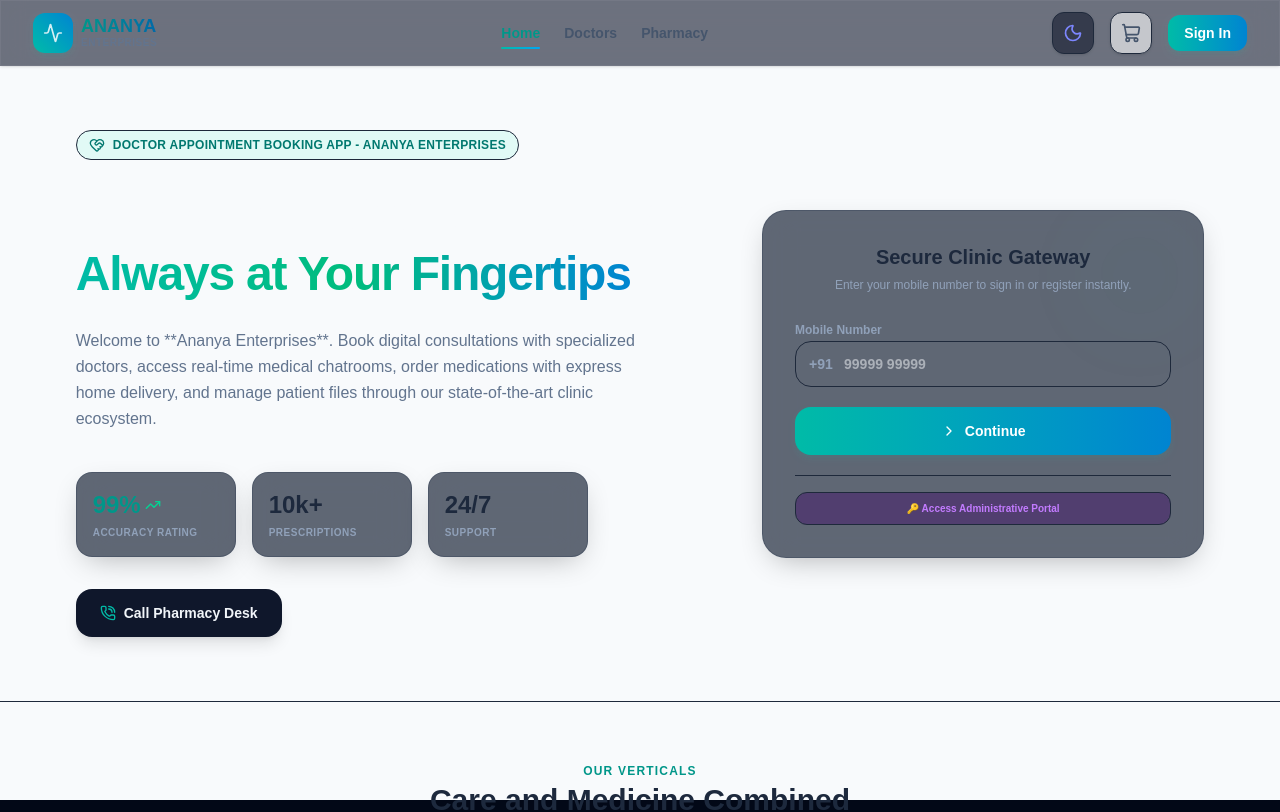
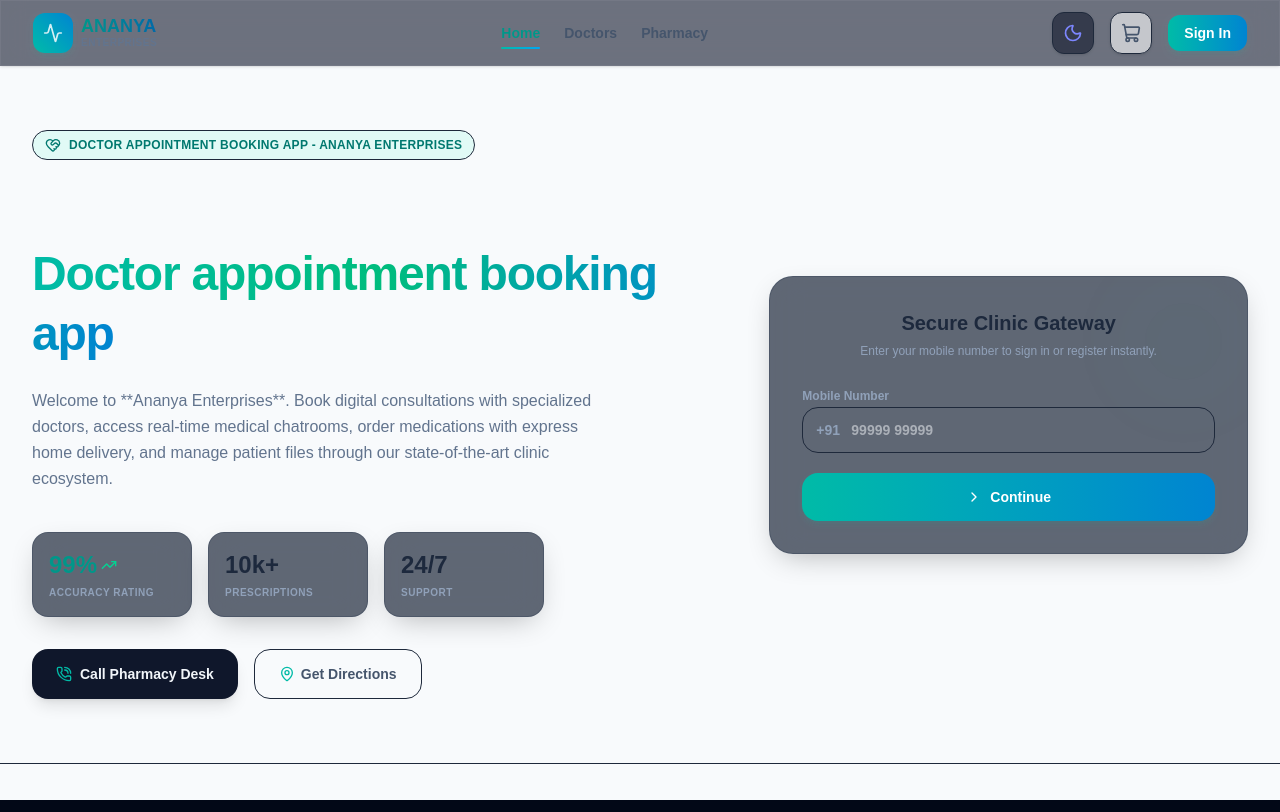
Before and after one commit to animesh045/AppointmentBookingPT, a Next.js app: page / in a window 1280 px wide. Shown: the top 812 px of the page. Built offline with nearby package versions, Linux system fonts and the light colour scheme.

Commit message:
Update hero title, add maps direction button, and implement automatic admin detection

```diff
--- a/src/app/page.tsx
+++ b/src/app/page.tsx
@@ -64,12 +64,6 @@
     e.preventDefault();
     if (!/^\d{10}$/.test(mobile)) {
       alert('Please enter a valid 10-digit mobile number');
-      return;
-    }
-
-    if (mobile === '8368825928') {
-      alert('Admin accounts must log in via the dedicated Admin Portal at /admin/login.');
-      router.push('/admin/login');
       return;
     }
 
@@ -152,9 +146,9 @@
           </div>
 
           <h1 className="text-4xl sm:text-5xl font-extrabold tracking-tight leading-tight">
-            Comprehensive Medical Care <br />
+            Ananya Enterprises <br />
             <span className="bg-gradient-to-r from-teal-500 via-emerald-500 to-sky-600 bg-clip-text text-transparent">
-              Always at Your Fingertips
+              Doctor appointment booking app
             </span>
           </h1>
 
@@ -188,6 +182,15 @@
             >
               <PhoneCall className="h-4 w-4 text-teal-500 dark:text-teal-600 group-hover:animate-bounce" />
               Call Pharmacy Desk
+            </a>
+            <a
+              href="https://maps.app.goo.gl/FgzC3vY9Z7fbrquf6"
+              target="_blank"
+              rel="noopener noreferrer"
+              className="px-6 py-3.5 border border-slate-200 dark:border-slate-800 hover:bg-slate-100 dark:hover:bg-slate-800/50 rounded-2xl font-bold text-sm text-slate-600 dark:text-slate-350 transition-all flex items-center gap-1.5 justify-center"
+            >
+              <MapPin className="h-4 w-4 text-teal-500" />
+              Get Directions
             </a>
           </div>
         </div>
@@ -231,16 +234,6 @@
                   <ChevronRight className="h-4 w-4" />
                   {loading ? 'Checking Account...' : 'Continue'}
                 </button>
-
-                {/* Admin Portal Gateway Link */}
-                <div className="pt-4 border-t border-slate-100 dark:border-slate-800 text-center">
-                  <Link
-                    href="/admin/login"
-                    className="block py-2 px-3 bg-purple-950/40 border border-purple-500/20 text-purple-400 hover:bg-purple-900/30 rounded-xl text-[10px] font-extrabold transition-all"
-                  >
-                    🔑 Access Administrative Portal
-                  </Link>
-                </div>
               </form>
             )}
 
```
